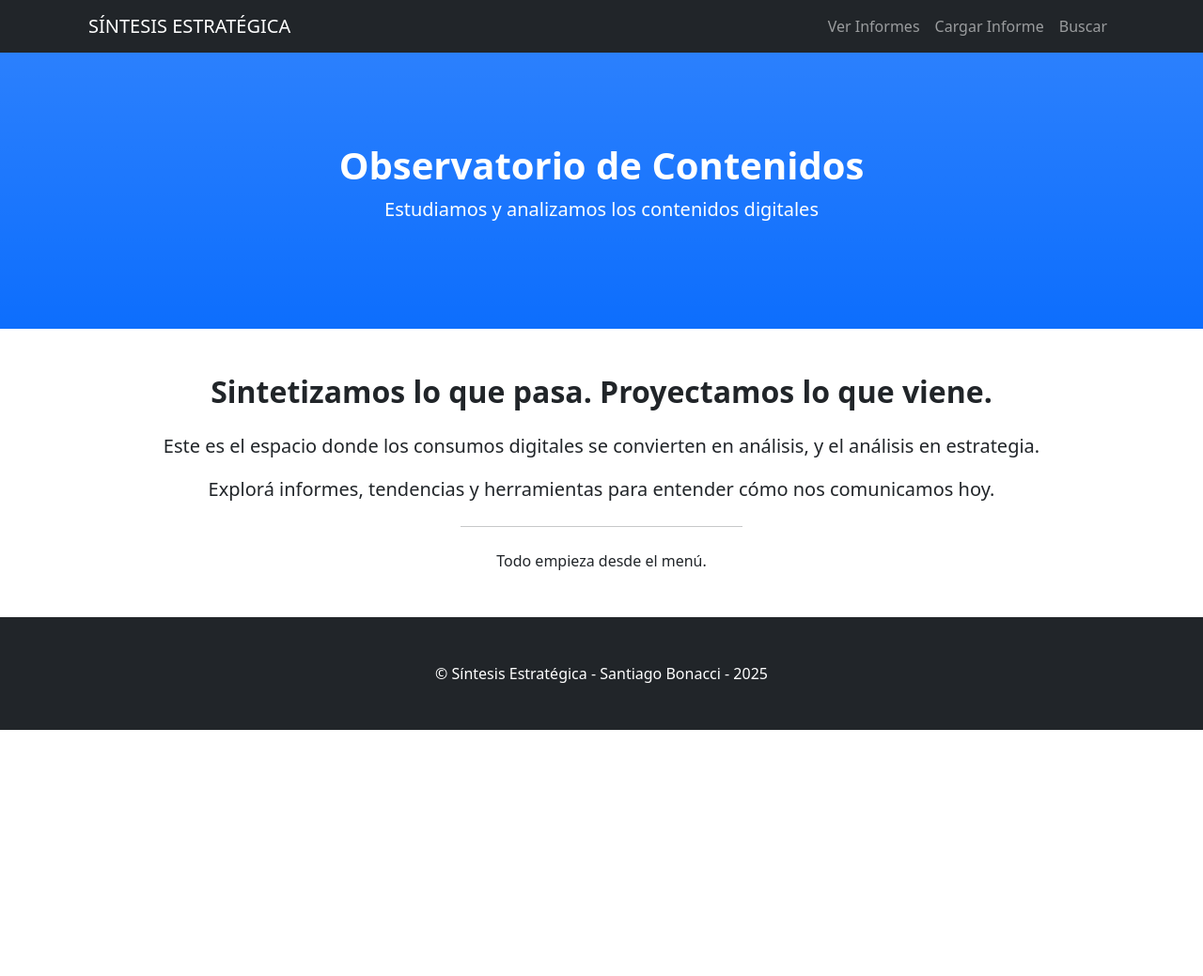
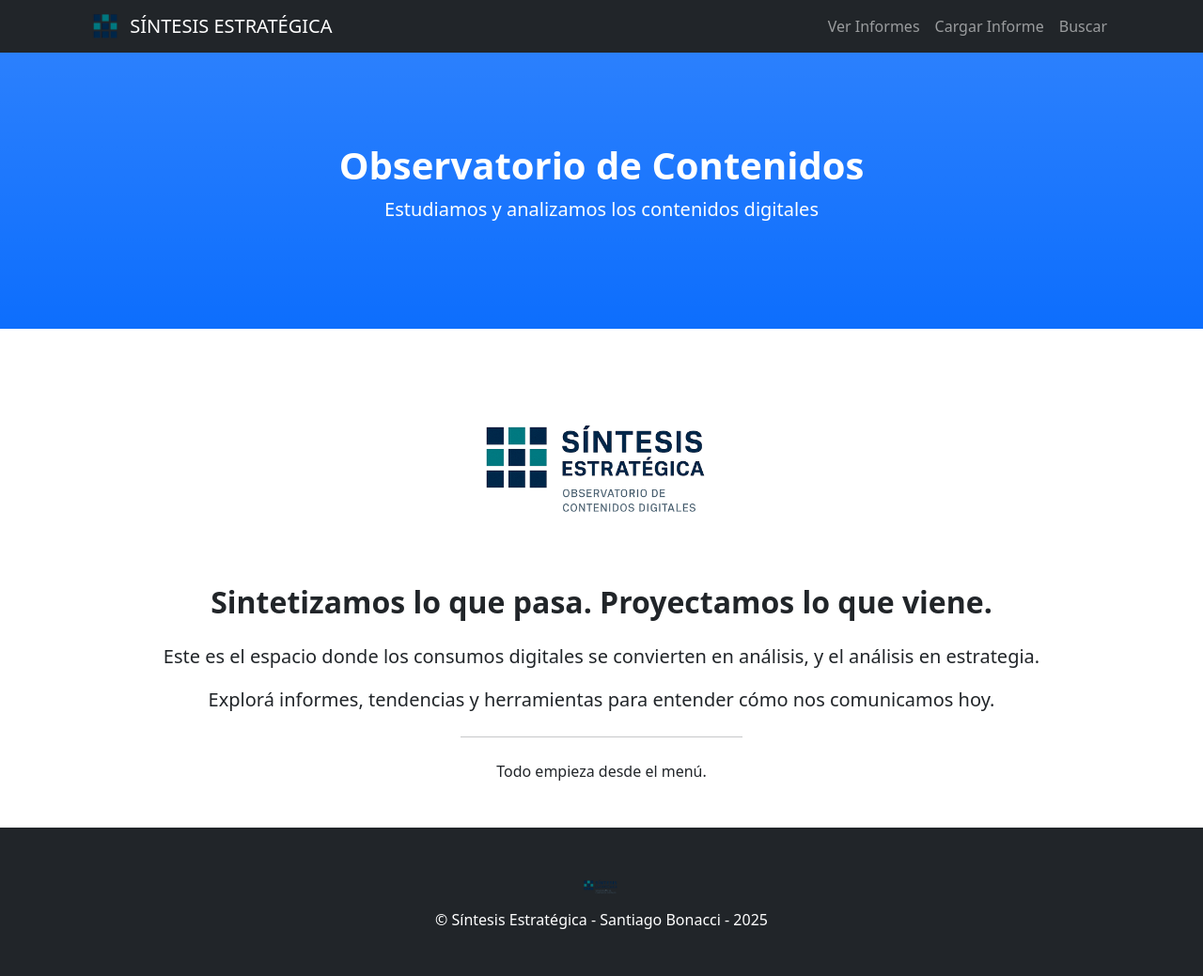
Before and after one commit to sbonacci33/TuPrimeraPagina-Bonacci, a Django app: page / in a window 1280 px wide. Shown: the whole page at 94% size. Before the commit the page ends 777 px from the top, so only its background shows below. Run offline with Django 5.2, Linux system fonts and the light colour scheme; some libraries are stand-ins or nearby versions.

Commit message:
Mejoras visuales: agregado de logo, favicon, ajustes en home y navbar

```diff
--- a/observatorio/templates/observatorio/base.html
+++ b/observatorio/templates/observatorio/base.html
@@ -7,7 +7,7 @@
     <meta name="description" content="" />
     <meta name="author" content="" />
     <title>Observatorio de Contenidos Digitales</title>
-    <link rel="icon" type="image/x-icon" href="{% static 'assets/favicon.ico' %}" />
+    <link rel="icon" type="image/png" href="{% static 'images/icono.png' %}" />
     <link href="{% static 'css/styles.css' %}" rel="stylesheet" />
   </head>
 
@@ -15,7 +15,10 @@
     <!-- Navigation-->
     <nav class="navbar navbar-expand-lg navbar-dark bg-dark fixed-top" id="mainNav">
       <div class="container px-4">
-        <a class="navbar-brand" href="{% url 'home' %}">SÍNTESIS ESTRATÉGICA</a>
+        <a class="navbar-brand d-flex align-items-center" href="{% url 'home' %}">
+          <img src="{% static 'images/icono.png' %}" alt="Logo" height="30" class="me-2">
+          <span>SÍNTESIS ESTRATÉGICA</span>
+        </a>
         <button class="navbar-toggler" type="button" data-bs-toggle="collapse"
           data-bs-target="#navbarResponsive" aria-controls="navbarResponsive"
           aria-expanded="false" aria-label="Toggle navigation"><span class="navbar-toggler-icon"></span></button>
@@ -39,6 +42,18 @@
 
     <!-- Contenido dinámico -->
     <main class="container my-5">
+
+      {% if messages %}
+          <div class="container mt-4">
+              {% for message in messages %}
+                  <div class="alert alert-success alert-dismissible fade show" role="alert">
+                      {{ message }}
+                      <button type="button" class="btn-close" data-bs-dismiss="alert" aria-label="Close"></button>
+                  </div>
+              {% endfor %}
+          </div>
+      {% endif %}
+
       {% block content %}
       <!-- Aquí va el contenido específico de cada página -->
       {% endblock %}
@@ -47,7 +62,10 @@
     <!-- Footer -->
     <footer class="py-5 bg-dark">
       <div class="container px-4">
-        <p class="m-0 text-center text-white">© Síntesis Estratégica - Santiago Bonacci - 2025</p>
+        <div class="text-center">
+          <img src="{% static 'images/sinest.png' %}" alt="Logo Footer" height="30" class="mb-2">
+          <p class="m-0 text-white">© Síntesis Estratégica - Santiago Bonacci - 2025</p>
+        </div>
       </div>
     </footer>
 
--- a/observatorio/templates/observatorio/home.html
+++ b/observatorio/templates/observatorio/home.html
@@ -1,11 +1,19 @@
 {% extends 'observatorio/base.html' %}
+{% load static %}
 
 {% block content %}
 <div class="text-center mt-5">
-    <h2 class="fw-bold mb-4">Sintetizamos lo que pasa. Proyectamos lo que viene.</h2>
-    <p class="lead">Este es el espacio donde los consumos digitales se convierten en análisis, y el análisis en estrategia.</p>
-    <p class="lead">Explorá informes, tendencias y herramientas para entender cómo nos comunicamos hoy.</p>
-    <hr class="my-4" style="max-width: 300px; margin: auto;">
-    <p class="mt-4">Todo empieza desde el menú.</p>
+
+  <!-- Logo del Observatorio -->
+  <img src="{% static 'images/sinest.png' %}"
+       alt="Logo Síntesis Estratégica"
+       class="img-fluid mb-4"
+       style="max-height: 200px;">
+
+  <h2 class="fw-bold mb-4">Sintetizamos lo que pasa. Proyectamos lo que viene.</h2>
+  <p class="lead">Este es el espacio donde los consumos digitales se convierten en análisis, y el análisis en estrategia.</p>
+  <p class="lead">Explorá informes, tendencias y herramientas para entender cómo nos comunicamos hoy.</p>
+  <hr class="my-4" style="max-width: 300px; margin: auto;">
+  <p class="mt-4">Todo empieza desde el menú.</p>
 </div>
 {% endblock %}
--- a/observatorio/views.py
+++ b/observatorio/views.py
@@ -1,6 +1,8 @@
-from django.shortcuts import render
+from django.shortcuts import render, redirect
 from .models import Informe, Categoria, ConsultaUsuario
-from .forms import InformeForm, CategoriaForm, ConsultaUsuarioForm
+from .forms import InformeForm
+from django.contrib import messages
+
 
 def home(request):
     return render(request, 'observatorio/home.html')
@@ -10,7 +12,8 @@ def crear_informe(request):
         form = InformeForm(request.POST)
         if form.is_valid():
             form.save()
-            return render(request, 'observatorio/informe_creado.html')
+            messages.success(request, '✅ Informe guardado con éxito.')
+            return redirect('crear_informe')  # Redirige a la misma vista
     else:
         form = InformeForm()
     return render(request, 'observatorio/crear_informe.html', {'form': form})
```
Also changed, not shown: static/images/icono.png (added), static/images/sinest.png (added).
